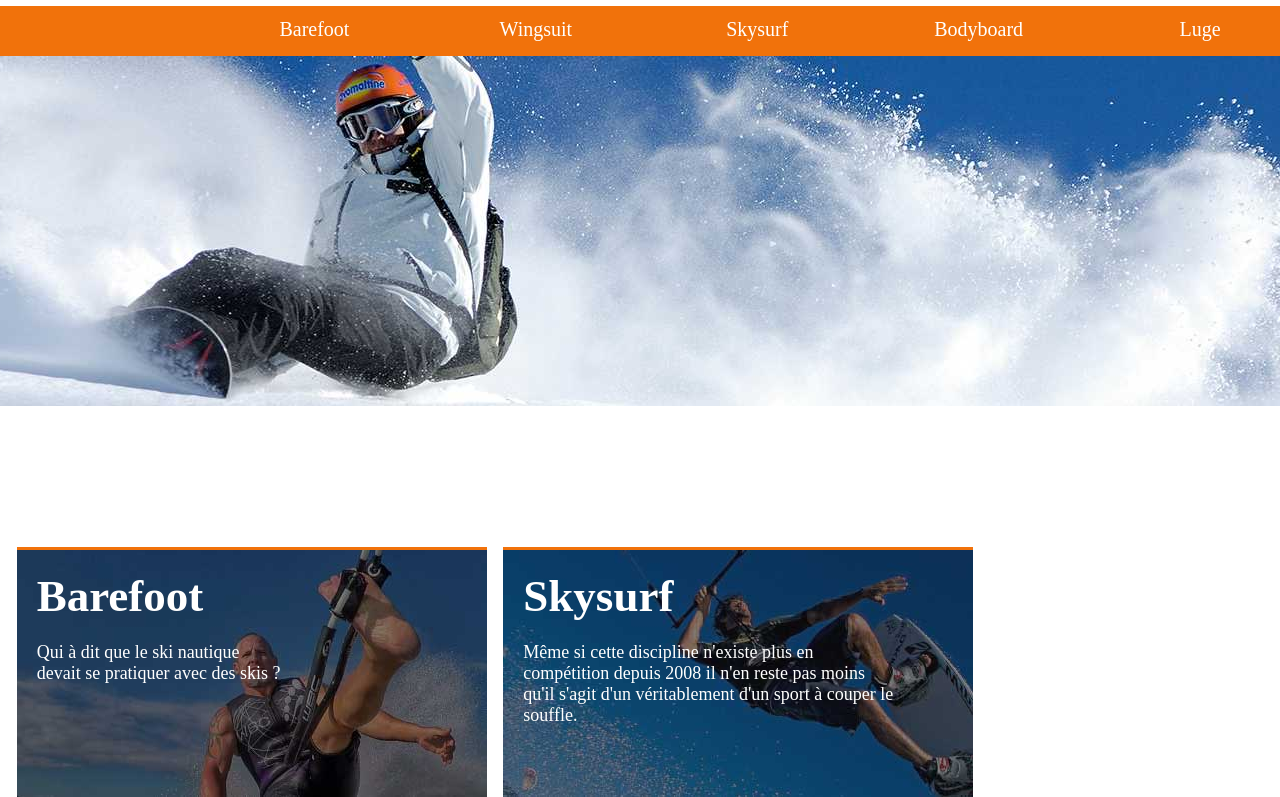
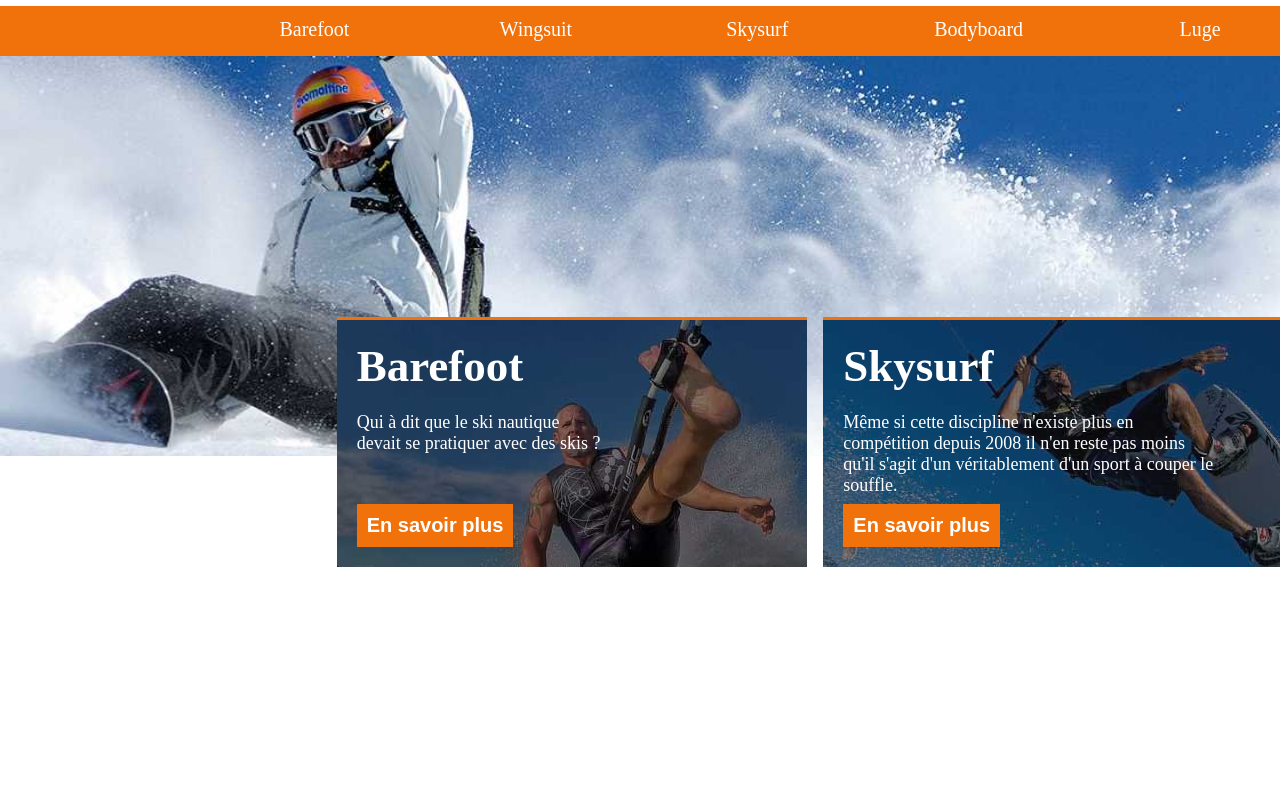
Before and after one commit to frlegionaire/Maquette-ultime, a plain HTML site: page index.html in a window 1280 px wide. Shown: the part 84-881 px from the top of the page. After the commit the page ends 800 px from the top, so only its background shows below. Drawn offline with Linux system fonts and the light colour scheme.

Commit message:
modif légère

```diff
--- a/index.html
+++ b/index.html
@@ -42,6 +42,7 @@
                     <br />
                 devait se pratiquer avec des skis ?
                 </p>
+                <p class="posbtn"><button class="btn">En savoir plus</button></p>
             </div>
             <div class="Skysurf">
                 <p class="titreboiteDouble">Skysurf</p>
@@ -53,6 +54,7 @@
                     <br />
                     souffle.
                 </p>
+                <p class="posbtn"><button class="btn">En savoir plus</button></p>
             </div>
         </div>
     </main>
--- a/styles.css
+++ b/styles.css
@@ -87,7 +87,7 @@ Body {
     background-position: center;
     background-repeat: no-repeat;
     background-size: cover;
-    height: 350px;
+    height: 400px;
     width: 100%;
 }
 
@@ -125,6 +125,9 @@ Body {
     display: flex;
     justify-content: space-evenly;
     align-items: center;
+    position: absolute;
+    top: 50%;
+    left: 25%;
 }
 
 .barefoot {
@@ -155,3 +158,17 @@ Body {
     height: 250px;
     width: 470px;
 }
+
+.posbtn {
+    position: absolute;
+    padding-left: 20px;
+    top: 75%;
+}
+.btn   {
+    background-color: #f1720b;
+    padding: 10px;
+    color: white;
+    font-size: 20px;
+    font-weight: bold;
+    border: 0;
+}
```
